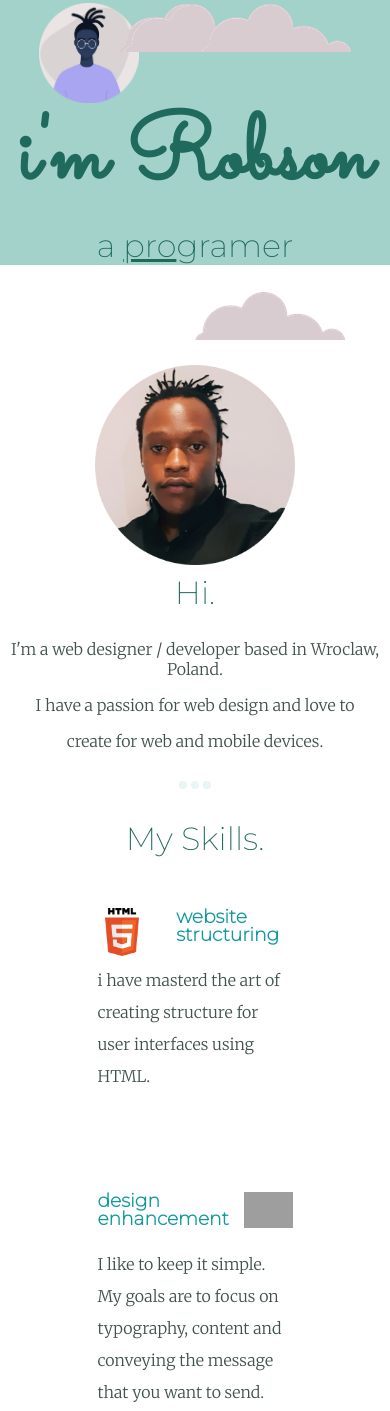
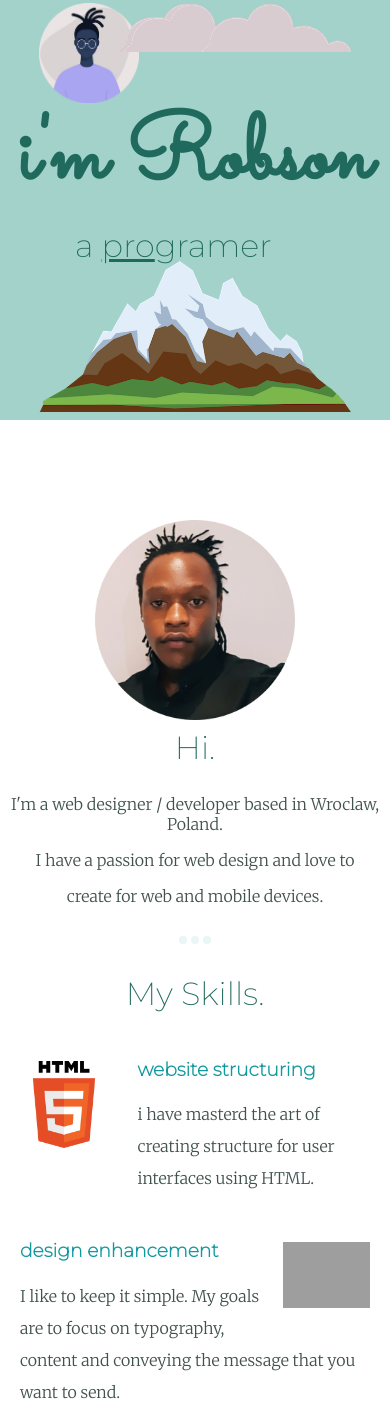
Before and after one commit to robsonmanata/rob-designer, a plain HTML site: page index.html in a window 390 px wide. Shown: the part 56-1467 px from the top of the page. Drawn offline with nearby package versions, Linux system fonts and the light colour scheme; grey boxes are pictures that could not be loaded.

Commit message:
Add files via upload

```diff
--- a/index.html
+++ b/index.html
@@ -25,7 +25,7 @@
     <img class="cloud1" src="cloud.png" alt="">
     <img class="cloud2" src="cloud.png" alt="">
     <h1>i'm Robson</h1>
-    <h2>a <span class="pro">pro</span>gramer</h2>
+    <h2 class="proffesion">a <span class="pro">pro</span>gramer</h2>
     <img class="cloud3" src="cloud.png" alt="">
     <img class="mountain" src="mountain.png" alt="">
   </div>
--- a/styles.css
+++ b/styles.css
@@ -152,13 +152,17 @@ margin: 100px 0;
     width: 100%;
   }
   .mountain{
-    display: none;
+    /* display: none; */
+    width: 80%;
   }
   .cloud2{
     float: right;
   }
   .cloud1{
     float: right;
+  }
+  .cloud3{
+    display: none;
   }
   h1{
   margin-top: 90px;
@@ -168,6 +172,23 @@ margin: 100px 0;
  h3{
    line-height: 1;
  }
+ .proffesion{
+   position: absolute;
+    left: 75px;
+ }
  .skill2{
    margin-left: 0;
+     margin-bottom: 16px;
 }
+.skill1{
+  margin-bottom: 32px;
+}
+.skill3{
+    margin-bottom: 32px;
+}
+.skill-row{
+  margin-bottom: 0px;
+width: 350px;
+margin-top: 48px;
+}
+}
```
